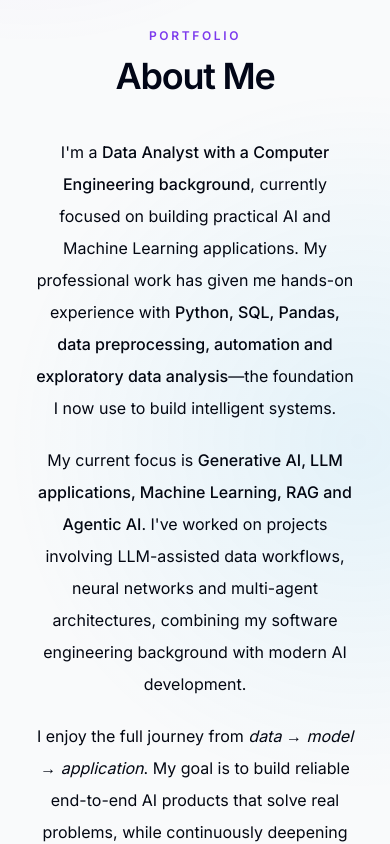
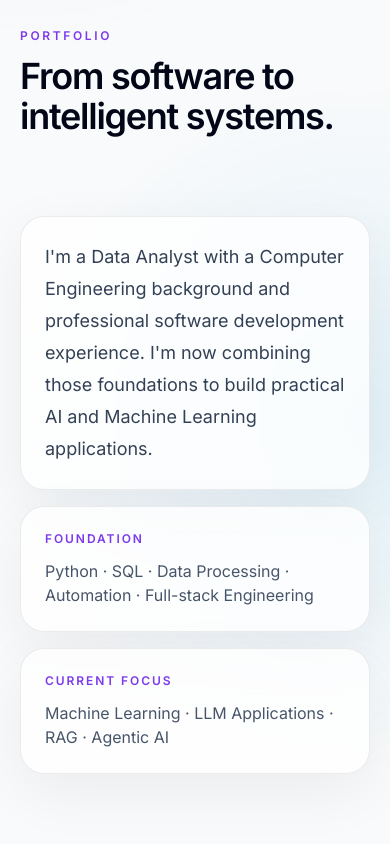
Before and after one commit to J3045/Portfolio-website, a Next.js app: page / in a window 390 px wide. Shown: the part 960-1804 px from the top of the page. Built offline with nearby package versions, Linux system fonts and the light colour scheme; no server answers.

Commit message:
Modernize portfolio sections for responsive light and dark themes

```diff
--- a/components/about.tsx
+++ b/components/about.tsx
@@ -1,43 +1,5 @@
 "use client";
-
-import React from "react";
 import SectionHeading from "./section-heading";
 import { motion } from "framer-motion";
 import { useSectionInView } from "@/lib/hook";
-
-export default function About() {
-  const { ref } = useSectionInView("About");
-
-  return (
-    <motion.section
-      ref={ref}
-      className="mb-28 max-w-4xl mx-auto px-4 text-center leading-8 sm:mb-40 scroll-mt-28"
-      initial={{ opacity: 0, y: 100 }}
-      animate={{ opacity: 1, y: 0 }}
-      transition={{ delay: 0.175 }}
-      id="about"
-    >
-      <SectionHeading>About Me</SectionHeading>
-
-      <p className="mb-5">
-        I&apos;m a <span className="font-medium">Data Analyst with a Computer Engineering background</span>,
-        currently focused on building practical AI and Machine Learning applications. My professional work
-        has given me hands-on experience with <span className="font-medium">Python, SQL, Pandas, data preprocessing,
-        automation and exploratory data analysis</span>—the foundation I now use to build intelligent systems.
-      </p>
-
-      <p className="mb-5">
-        My current focus is <span className="font-medium">Generative AI, LLM applications, Machine Learning,
-        RAG and Agentic AI</span>. I&apos;ve worked on projects involving LLM-assisted data workflows,
-        neural networks and multi-agent architectures, combining my software engineering background
-        with modern AI development.
-      </p>
-
-      <p>
-        I enjoy the full journey from <span className="italic">data → model → application</span>.
-        My goal is to build reliable end-to-end AI products that solve real problems, while continuously
-        deepening my understanding of machine learning systems and modern AI engineering.
-      </p>
-    </motion.section>
-  );
-}
+export default function About(){const {ref}=useSectionInView("About");return <motion.section ref={ref} id="about" className="mb-32 w-full max-w-6xl scroll-mt-28" initial={{opacity:0,y:30}} whileInView={{opacity:1,y:0}} viewport={{once:true}}><div className="grid gap-10 lg:grid-cols-[.8fr_1.2fr]"><div><SectionHeading>From software to intelligent systems.</SectionHeading></div><div className="grid gap-4 sm:grid-cols-2"><div className="surface rounded-3xl p-6 sm:col-span-2"><p className="text-lg leading-8 text-slate-700 dark:text-white/65">I&apos;m a Data Analyst with a Computer Engineering background and professional software development experience. I&apos;m now combining those foundations to build practical AI and Machine Learning applications.</p></div><div className="surface rounded-3xl p-6"><p className="text-xs font-semibold tracking-[.16em] text-violet-600 dark:text-violet-300">FOUNDATION</p><p className="mt-3 text-slate-600 dark:text-white/55">Python · SQL · Data Processing · Automation · Full-stack Engineering</p></div><div className="surface rounded-3xl p-6"><p className="text-xs font-semibold tracking-[.16em] text-violet-600 dark:text-violet-300">CURRENT FOCUS</p><p className="mt-3 text-slate-600 dark:text-white/55">Machine Learning · LLM Applications · RAG · Agentic AI</p></div></div></div></motion.section>}
```
